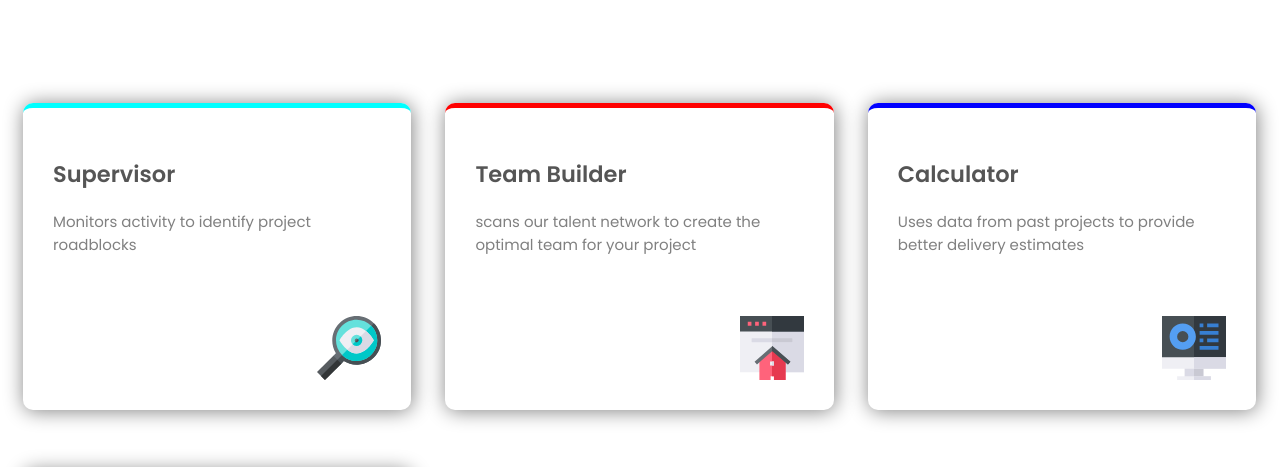
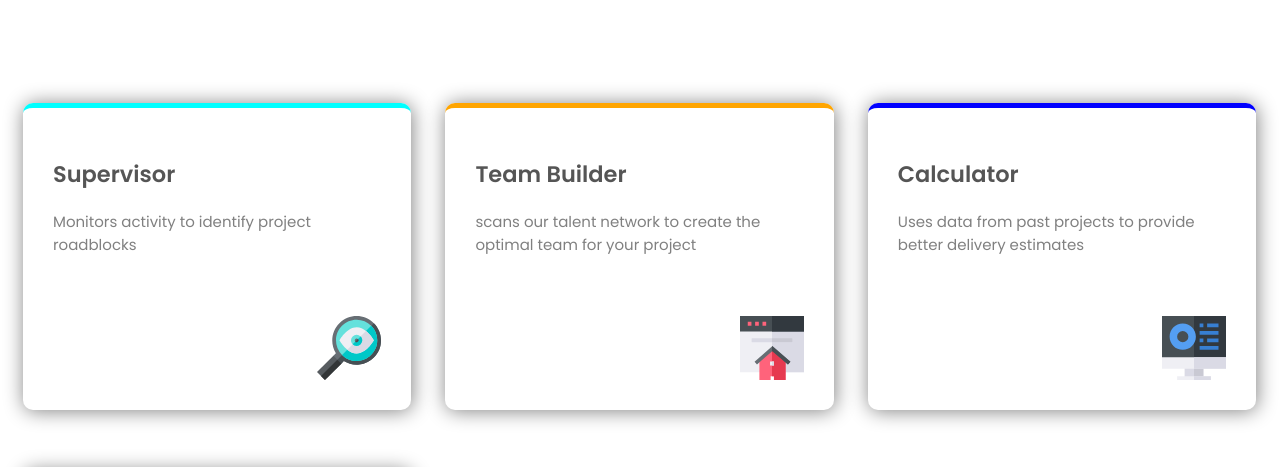
Before and after one commit to nadiasalsaa/cbb, a plain HTML site: page index.html in a window 1280 px wide. Shown: the part 253-720 px from the top of the page. Drawn offline with Linux system fonts and the light colour scheme.

Commit message:
Initial commit

```diff
--- a/styles.css
+++ b/styles.css
@@ -70,8 +70,8 @@ body {
   border-top-color: red;
 }
 
-.col:nth-of-type(2) .box:first-of-type(2) {
-  border-top-color: #FFA500;
+.col:nth-of-type(2) .box:first-of-type {
+  border-top-color: orange;
 }
 
 .col:nth-of-type(3) .box:first-of-type {
```
